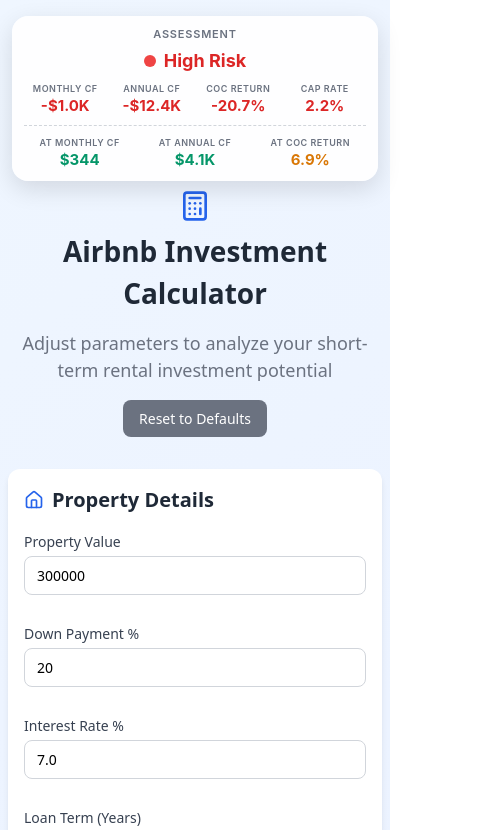
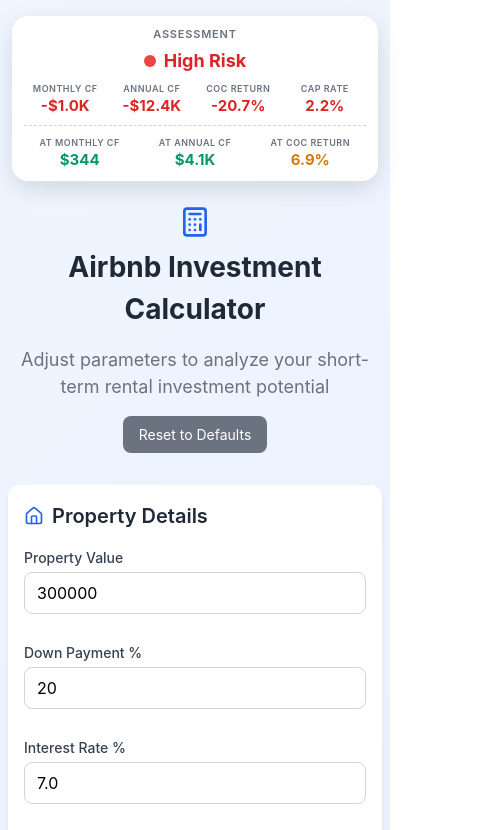
Before and after one commit to CEEJ222/str-calc, a React (Vite) app: page / in a window 390 px wide. Shown: the top 830 px of the page, 479 px wide, since content can reach past the window. Built offline with nearby package versions, Linux system fonts and the light colour scheme.

Commit message:
fix style issues

```diff
--- a/src/components/AirbnbCalculator.css
+++ b/src/components/AirbnbCalculator.css
@@ -1,10 +1,7 @@
 /* AirbnbCalculator.css */
 
 .calculator-container {
-    min-height: 100vh;
-    background: linear-gradient(135deg, #eff6ff 0%, #e0e7ff 100%);
     padding: 16px;
-    font-family: system-ui, -apple-system, BlinkMacSystemFont, 'Segoe UI', sans-serif;
   }
 
   .calculator-wrapper {
@@ -130,9 +127,9 @@
     padding: 8px 12px;
     border: 1px solid #d1d5db;
     border-radius: 8px;
-    font-size: 14px;
+    font-size: 16px;
     outline: none;
-    transition: border-color 0.2s, box-shadow 0.2s;
+    transition: border-color 0.2s;
   }
 
   .input-field:focus {
@@ -358,7 +355,7 @@
   /* Responsive Design */
   @media (max-width: 768px) {
     /* This rule creates the necessary space at the top of the page for the floating bar */
-    .calculator-container {
+    body {
       padding-top: 190px;
     }
 
@@ -373,7 +370,7 @@
       position: fixed;
       top: 16px;
       left: 12px;
-      width: calc(100vw - 24px);
+      right: 12px;
       box-sizing: border-box;
       flex-direction: column;
       background-color: rgba(255, 255, 255, 0.9);
--- a/src/index.css
+++ b/src/index.css
@@ -3,3 +3,16 @@
 @tailwind components;
 @tailwind utilities;
 /* stylelint-enable at-rule-no-unknown */
+
+html,
+body {
+  width: 100%;
+  overflow-x: hidden;
+}
+
+body {
+  margin: 0;
+  font-family: system-ui, -apple-system, BlinkMacSystemFont, 'Segoe UI', sans-serif;
+  min-height: 100vh;
+  background: linear-gradient(135deg, #eff6ff 0%, #e0e7ff 100%);
+}
```
